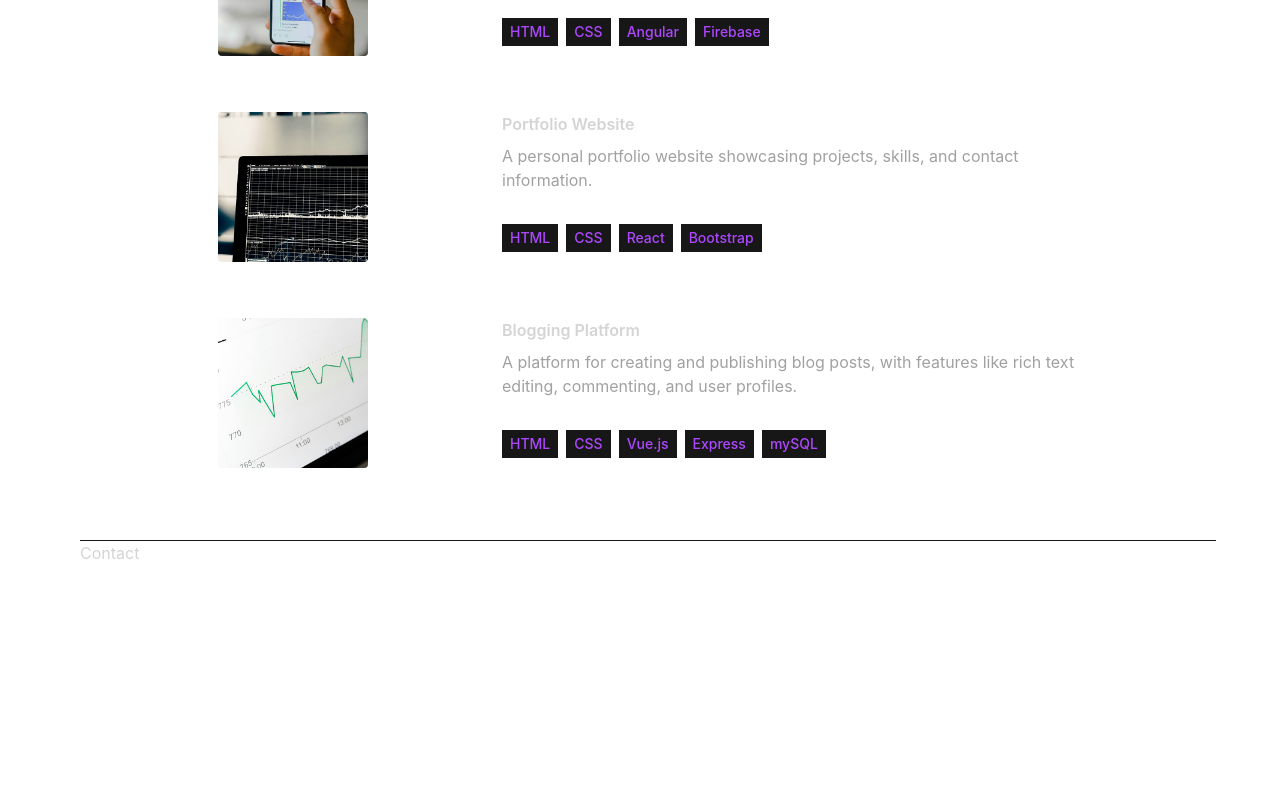
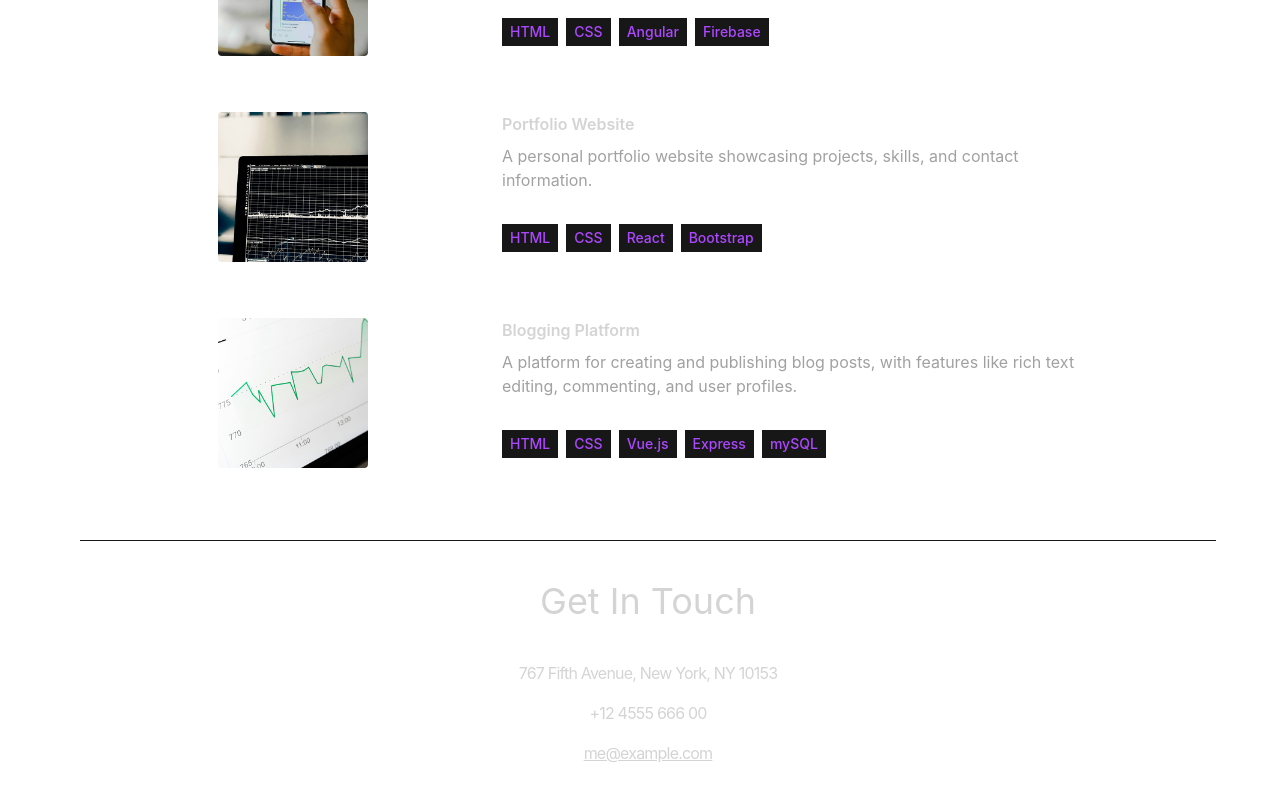
Before and after one commit to Zakerous76/portfolio-react, a React (Vite) app: page / in a window 1280 px wide. Shown: the part 3824-4624 px from the top of the page. Before the commit the page ends 4389 px from the top, so only its background shows below. Built offline with nearby package versions, Linux system fonts and the light colour scheme; a web font is replaced by a local one.

Commit message:
Contact: done

```diff
--- a/src/components/Contact.jsx
+++ b/src/components/Contact.jsx
@@ -1,7 +1,19 @@
 import React from "react";
+import { CONTACT } from "../constants";
 
 const Contact = () => {
-  return <div>Contact</div>;
+  return (
+    <div className="border-b border-neutral-900 pb-20">
+      <h1 className="my-10 text-center text-4xl">Get In Touch</h1>
+      <div className="text-center tracking-tighter">
+        <p className="my-4">{CONTACT.address}</p>
+        <p className="my-4">{CONTACT.phoneNo}</p>
+        <a href="#" className="underline">
+          {CONTACT.email}
+        </a>
+      </div>
+    </div>
+  );
 };
 
 export default Contact;
```
